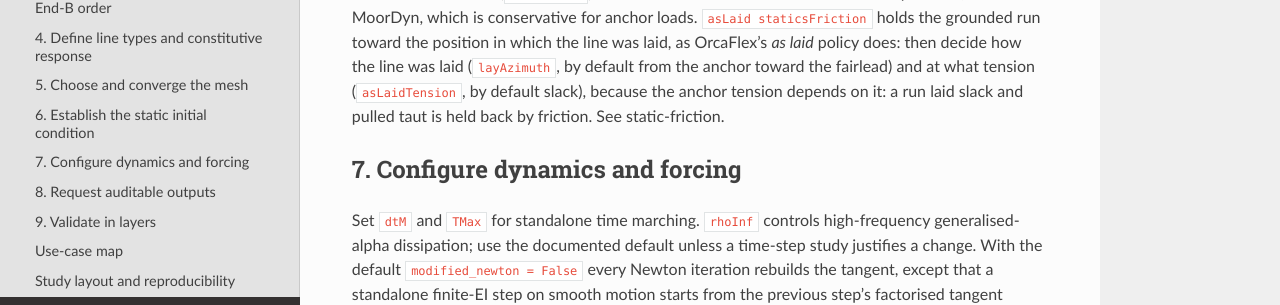
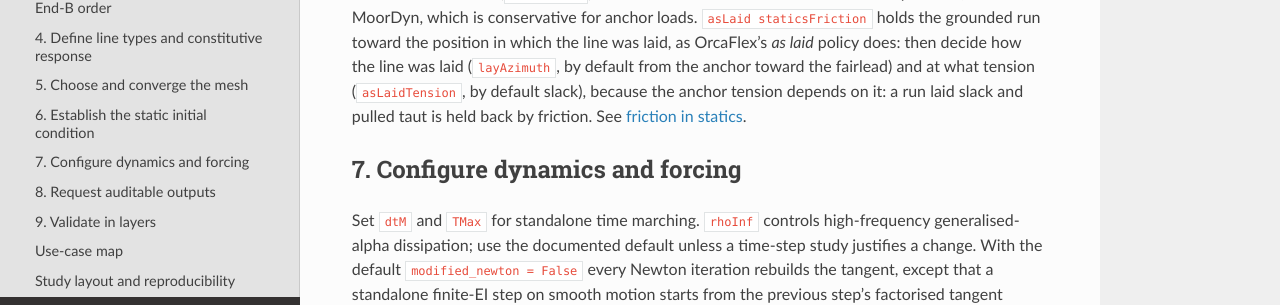
Before and after one commit to SMI-Lab-Inha/CableDyn, a Sphinx documentation site: the page built from doc/modeling.rst, in a window 1280 px wide and 900 px high, scrolled down 3305 px. Shown: the part 151-456 px from the top of the window. Built offline with Sphinx 7.4.7 and the Read the Docs theme 3.1.0, drawn with Linux system fonts in a browser that asks for light colours.

Commit message:
docs: give the friction-in-statics references their link text
The static-friction label marks a paragraph, not a section title, so
the bare :ref: references to it had no text and the Sphinx build (run
with warnings as errors) failed on four of them. Each reference now
carries its link text.

Signed-off-by: Jae Hoon Seo <jaehoon.seo@inha.ac.kr>

```diff
--- a/doc/modeling.rst
+++ b/doc/modeling.rst
@@ -160,7 +160,7 @@ holds the grounded run toward the position in which the line was laid, as OrcaFl
 policy does: then decide how the line was laid (``layAzimuth``, by default from the anchor
 toward the fairlead) and at what tension (``asLaidTension``, by default slack), because the
 anchor tension depends on it: a run laid slack and pulled taut is held back by friction. See
-:ref:`static-friction`.
+:ref:`friction in statics <static-friction>`.
 
 7. Configure dynamics and forcing
 ----------------------------------
--- a/doc/options.rst
+++ b/doc/options.rst
@@ -147,7 +147,7 @@ Environment and seabed
        known. Used only with ``frictionMu > 0`` and a seabed; rejected, like ``frictionMu``,
        on decks with ``Connect``/``Free`` points, bodies or rods (and on mixed-topology
        decks), whose static equilibrium solves the lines without seabed friction. See
-       :ref:`static-friction`
+       :ref:`friction in statics <static-friction>`
      - both
      - ``asLaid staticsFriction``
    * - ``layAzimuth`` / ``lay_azimuth``, and ``layAzimuth<ID>``
--- a/doc/theory.rst
+++ b/doc/theory.rst
@@ -956,7 +956,7 @@ beyond a :math:`10^{-6}` relative round-off band; a slack element reports zero t
    where the seabed keeps falling past the fairlead the excess slides down the frictionless
    slope and folds back, with zero tension at the fold; otherwise it lies slack); the other
    catenary variant; and a two-leg polyline of the line length that never compresses the line.
-   With static seabed friction the as-laid seed (:ref:`static-friction`) is tried first.
+   With static seabed friction the as-laid seed (:ref:`friction in statics <static-friction>`) is tried first.
    Seed nodes deeper below the seabed than their static penetration are lifted onto it.
 2. **Compression-capable Newton** at the full load (Armijo line search on
    :math:`\tfrac{1}{2}\lVert\mathbf{R}\rVert^2`, :ref:`Armijo, 1966 <ref-armijo1966>`). A converged
--- a/doc/troubleshooting.rst
+++ b/doc/troubleshooting.rst
@@ -468,7 +468,7 @@ but a few geometries are genuinely hard:
   (``staticsFriction none``) the static solve is frictionless in still water, so a grounded run
   on a slope slides down it whatever ``frictionMu`` is, and a line longer than its span folds or
   is rejected. ``asLaid staticsFriction`` holds every grounded node toward its as-laid position
-  (see :ref:`static-friction`), so the run rests where it was laid. A line laid slack
+  (see :ref:`friction in statics <static-friction>`), so the run rests where it was laid. A line laid slack
   (``asLaidTension 0``) and pulled taut by its fairlead is then held back by friction along its
   grounded run, and its anchor tension is lower than the frictionless static's by up to
   ``mu w`` times the grounded length (an 850 m chain in 200 m of water with ``frictionMu 0.35``:
```
